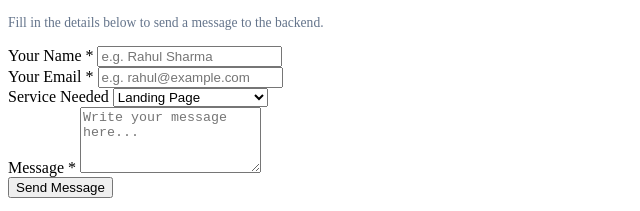
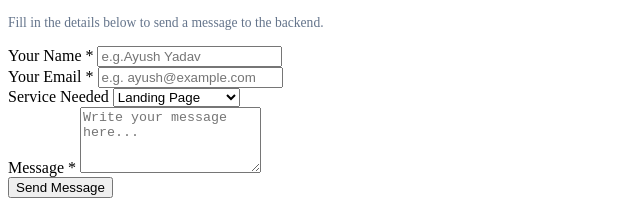
Before and after one commit to Ayushh003/Ayush-Dev-Studio, a website: page public/contact.html in a window 1280 px wide. Shown: the part 452-663 px from the top of the page, 0-640 px from the left. Drawn offline with Linux system fonts and the light colour scheme.

```diff
--- a/public/contact.html
+++ b/public/contact.html
@@ -67,12 +67,12 @@
             <form id="contactForm">
               <div class="form-group">
                 <label for="name">Your Name *</label>
-                <input type="text" id="name" name="name" placeholder="e.g. Rahul Sharma" required>
+                <input type="text" id="name" name="name" placeholder="e.g.Ayush Yadav" required>
               </div>
 
               <div class="form-group">
                 <label for="email">Your Email *</label>
-                <input type="email" id="email" name="email" placeholder="e.g. rahul@example.com" required>
+                <input type="email" id="email" name="email" placeholder="e.g. ayush@example.com" required>
               </div>
 
               <div class="form-group">
@@ -80,7 +80,7 @@
                 <select id="service" name="service">
                   <option value="Landing Page">Landing Page</option>
                   <option value="Web App / API">Web App / API</option>
-                  <option value="Bug Fix / Maintenance">Bug Fix / Maintenance</option>
+                  <option value="Bug Fix / Maintenance">Maintenance</option>
                   <option value="General Question">General Question</option>
                 </select>
               </div>
```
